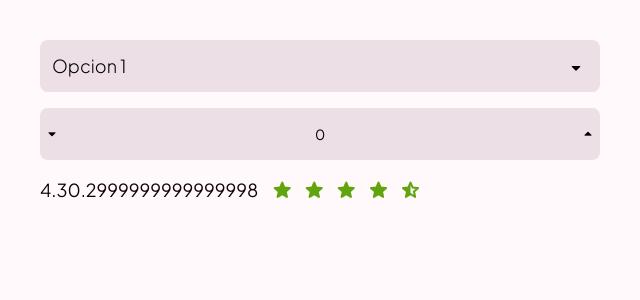
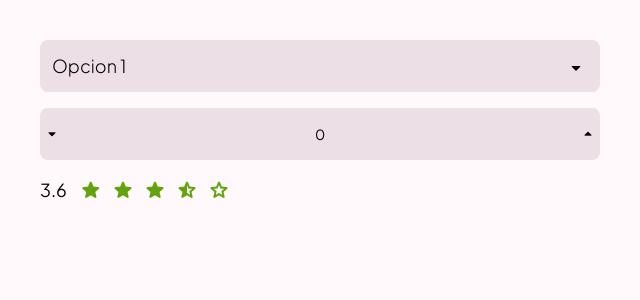
Before and after one commit to ZinnithMX/Neat-Net-Web, a React (Vite) app: page /play in a window 1280 px wide. Shown: the top 300 px of the page, without its empty margins (0-640 px from the left). Built offline with nearby package versions, Linux system fonts and the light colour scheme; a web font is replaced by a local one.

Commit message:
Arreglo de iconos y componente de rating

```diff
--- a/src/components/Input/NumberInput/NumberInput.jsx
+++ b/src/components/Input/NumberInput/NumberInput.jsx
@@ -40,13 +40,13 @@ export default function NumerInput(props){
 
     return (
         <div className="w-full bg-g-300 flex flex-row rounded-lg">
-            <span className={"material-symbols-rounded py-3 px-0.5 cursor-pointer text-xl"} onClick={less}>arrow_drop_down</span>
+            <span className={"material-symbols-rounded icon py-3 px-0.5 cursor-pointer text-xl"} onClick={less}>arrow_drop_down</span>
             <input type="number"
                    className="w-full apperance-none bg-g-300 text-sm text-center"
                    onChange={onChange}
                    onClick={handleClick}
                    value={value}/>
-            <span className={"material-symbols-rounded py-3 px-0.5 cursor-pointer text-xl"} onClick={add}>arrow_drop_up</span>
+            <span className={"material-symbols-rounded icon py-3 px-0.5 cursor-pointer text-xl"} onClick={add}>arrow_drop_up</span>
         </div>
     )
 }
--- a/src/components/Input/Password.jsx
+++ b/src/components/Input/Password.jsx
@@ -177,7 +177,7 @@ export default function Password(props){
                     onChange={handleInput}
                     className={estiloInput}
                 />
-                <span className={"text-n-200 material-symbols-rounded cursor-pointer relative overflow-visible right-3 text-lg bottom-10"}
+                <span className={"text-n-200 material-symbols-rounded icon cursor-pointer relative overflow-visible right-3 text-lg bottom-10"}
                       onClick={changeIcon}>{icono}</span>
             </div>
             {showMsg && <p className={estiloMsg}>{msg}</p>}
--- a/src/components/Rating/Rating.jsx
+++ b/src/components/Rating/Rating.jsx
@@ -14,22 +14,23 @@ export default function Rating(props){
         <div className={"flex flex-row gap-3 items-center"}>
             <p className={"m-0 p-0 text-lg"}>
                 {props.rating}
-                {props.rating%1}
             </p>
             <div className={"flex flex-row gap-2"}>
                 {
                     Array.from({ length: 5 }, (_, i) => {
-                        if (i < Math.floor(rate)) {
+                        if (rate - i >= 0.5 && rate - i < 1) {
                             return (
-                                <span key={i} className={"material-symbols-rounded text-s-700"}>star</span>
+                                <span key={i} className={"material-symbols-rounded icon text-s-700"}>star_half</span>
                             );
-                        } else if (i < rate) {
+                        }
+                        else if (i < rate) {
                             return (
-                                <span key={i} className={"material-symbols-rounded text-s-700"}>star_half</span>
+                                <span key={i} className={"material-symbols-rounded icon text-s-700"}>star</span>
                             );
-                        } else {
+                        }
+                        else {
                             return (
-                                <span key={i} className={"material-symbols-rounded-outline text-s-700"}>star</span>
+                                <span key={i} className={"material-symbols-rounded icon-outline text-s-700"}>star</span>
                             );
                         }
                     })
--- a/src/index.css
+++ b/src/index.css
@@ -4,11 +4,11 @@
 @tailwind components;
 @tailwind utilities;
 
-.material-symbols-rounded {
+.icon {
     font-variation-settings: 'FILL' 1, 'wght' 400, 'GRAD' 0, 'opsz' 24;
 }
 
-.material-symbols-rounded-outline {
+.icon-outline {
     font-variation-settings: 'FILL' 0, 'wght' 400, 'GRAD' 0, 'opsz' 24;
 }
 
--- a/src/pages/playground.jsx
+++ b/src/pages/playground.jsx
@@ -22,7 +22,7 @@ export default function Playground(){
                         <option>Opcion 2</option>
                     </CategorySelector>
                     <NumerInput response={setNumber}/>
-                    <Rating rating={4.3} />
+                    <Rating rating={3.6} />
                 </div>
             </div>
     )
```
